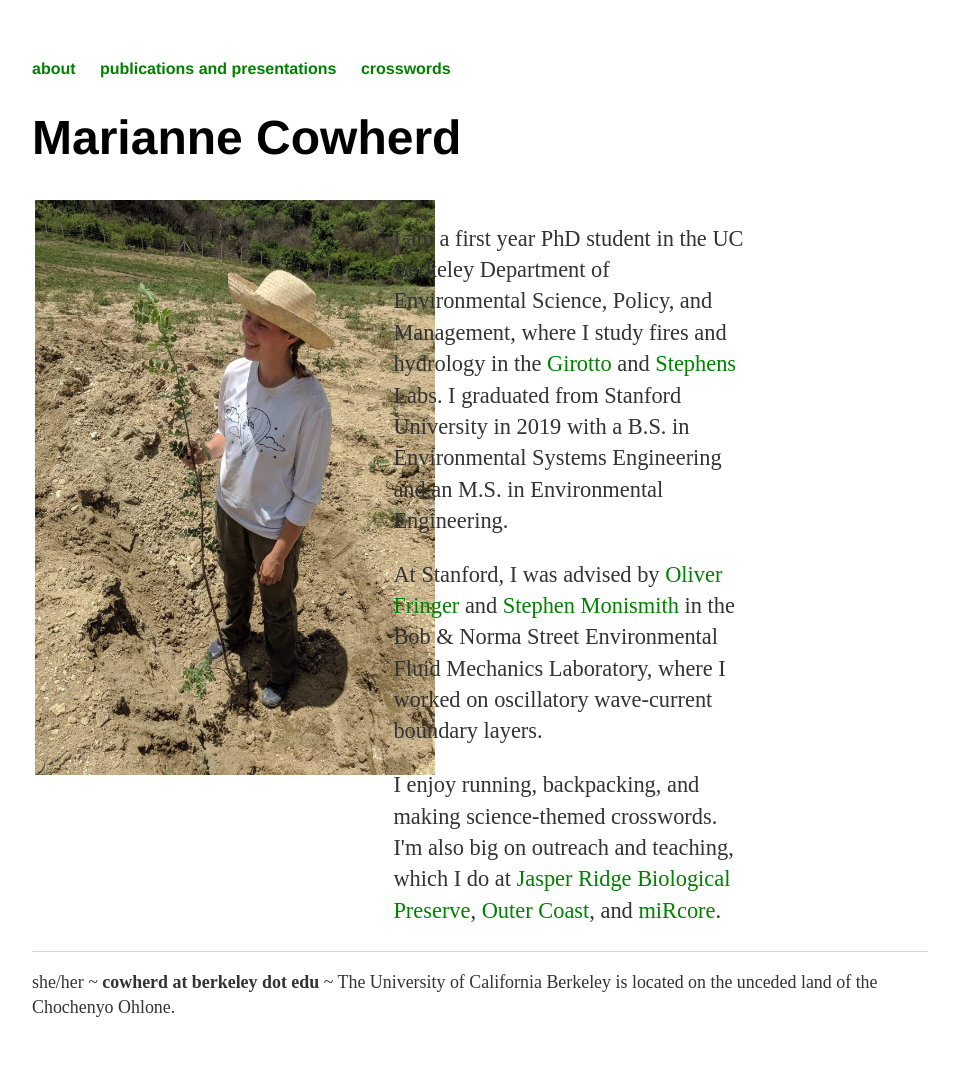
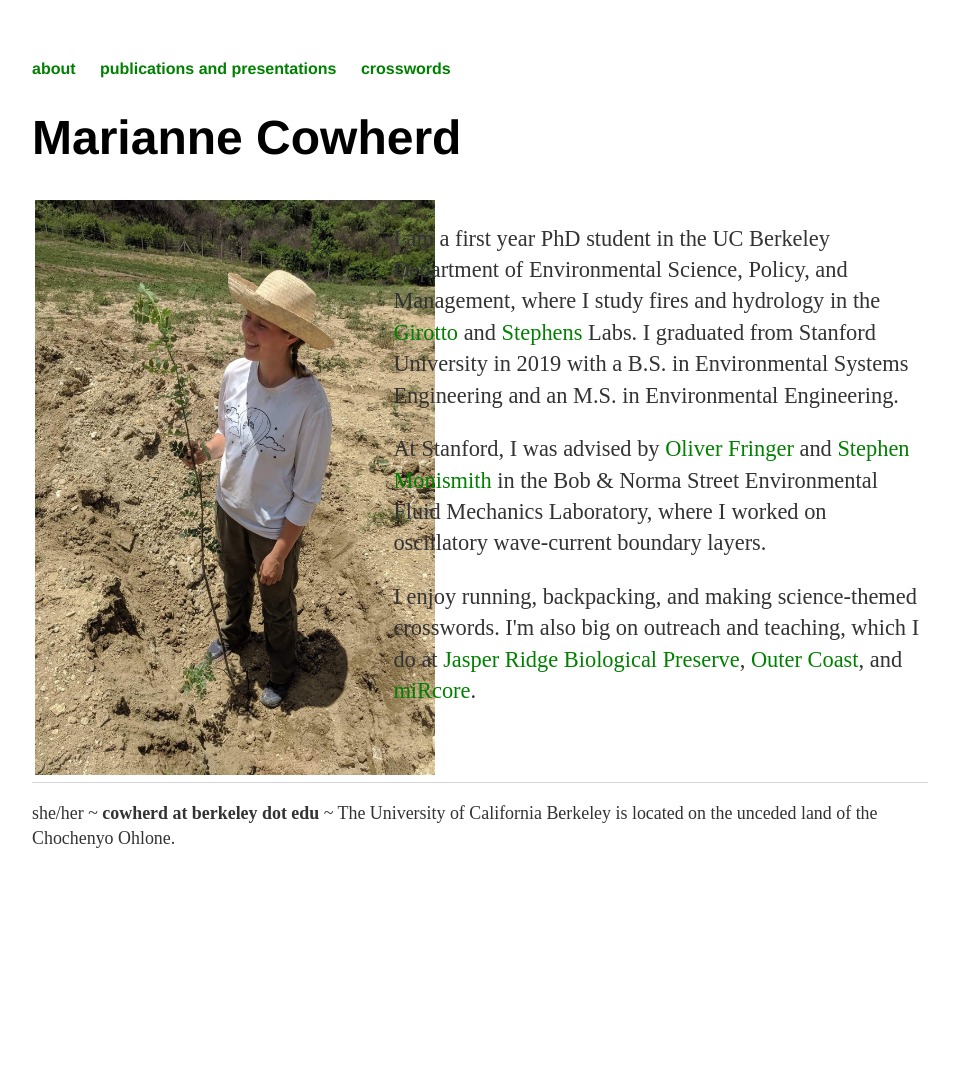
Before and after one commit to mariannecowherd/mariannecowherd.github.io, a Jekyll site: the page built from index.html, in a window 1280 px wide. Shown: the whole page, without its empty margins (160-1119 px from the left). Built offline with Jekyll 4.4.1, drawn with Linux system fonts in a browser that asks for light colours; after the commit the page ends 911 px from its top, so only the background shows below that.

Commit message:
Update index.html

```diff
--- a/index.html
+++ b/index.html
@@ -44,7 +44,7 @@ title: Marianne Cowherd
   <div class="column">
 		<img src="/images/metree.jpg" width="400" height = "575" alt="photograph of Marianne with a sapling"/>
 	</div>
-  <div class="column">
+  <div class="column2">
 		<p> I am a first year PhD student in the UC Berkeley Department of Environmental Science,
 			Policy, and Management, where I study fires and hydrology in the <a href="https://nature.berkeley.edu/girottolab/">Girotto</a> and
 			<a href="https://nature.berkeley.edu/stephenslab/">Stephens</a> Labs.
```
